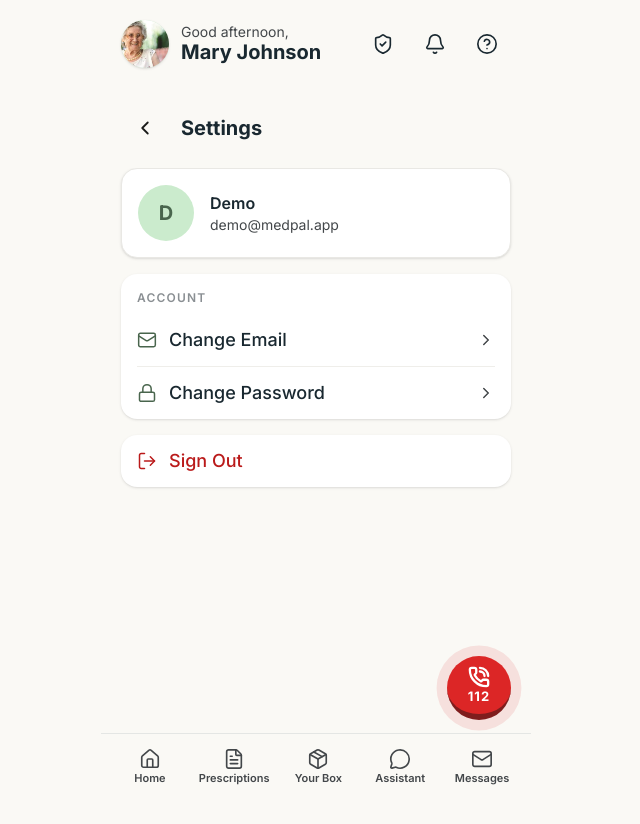
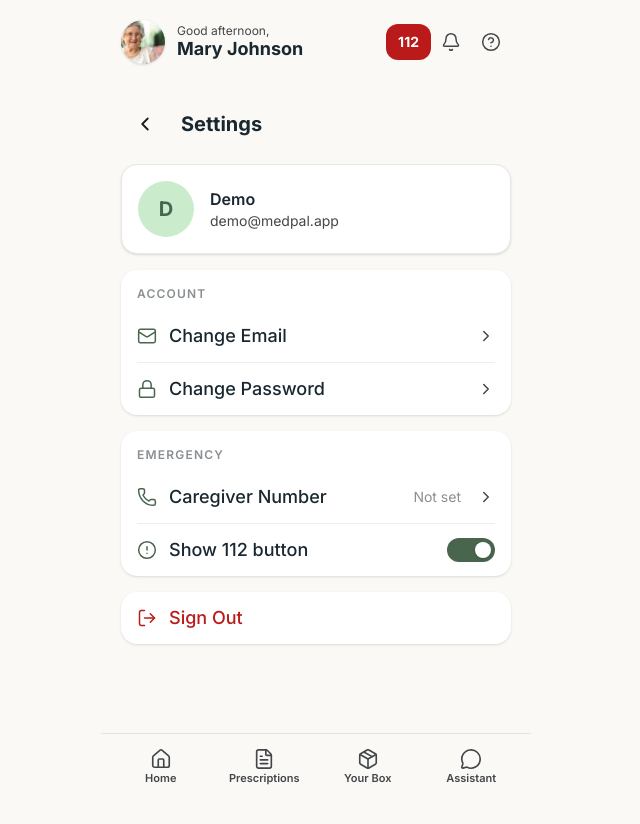
Before and after one commit to RicardoValadas13/MedPal, a React (Vite) app in the folder medpal/: page /settings in a window 1280 px wide. Shown: the top 824 px of the page, without its empty margins (324-964 px from the left). Built offline with nearby package versions, Linux system fonts and the light colour scheme; no server answers; the database is empty.

Commit message:
Fixed notifications

```diff
--- a/medpal/src/components/AppShell.tsx
+++ b/medpal/src/components/AppShell.tsx
@@ -3,7 +3,6 @@ import { BottomNav } from './BottomNav'
 import { TopBar } from './TopBar'
 import { useMedicationReminders } from '../lib/reminders'
 import { WalkthroughOverlay } from './WalkthroughOverlay'
-import { EmergencyButton } from './EmergencyButton'
 
 export function AppShell() {
   useMedicationReminders()
@@ -14,7 +13,6 @@ export function AppShell() {
         <Outlet />
       </main>
       <BottomNav />
-      <EmergencyButton variant="floating" />
       <WalkthroughOverlay />
     </div>
   )
--- a/medpal/src/components/BottomNav.tsx
+++ b/medpal/src/components/BottomNav.tsx
@@ -1,6 +1,5 @@
 import { NavLink } from 'react-router-dom'
-import { Home, FileText, MessageCircle, Package, Mail } from 'lucide-react'
-import { useSupportInbox } from '../lib/support'
+import { Home, FileText, MessageCircle, Package } from 'lucide-react'
 import { pt } from '../i18n/pt'
 
 const links = [
@@ -8,12 +7,9 @@ const links = [
   { to: '/prescriptions', label: pt.nav.prescriptions, Icon: FileText, end: false, walkId: 'nav-prescriptions' },
   { to: '/box', label: pt.nav.yourBox, Icon: Package, end: false, walkId: 'nav-box' },
   { to: '/assistant', label: pt.nav.assistant, Icon: MessageCircle, end: false, walkId: 'nav-assistant' },
-  { to: '/messages', label: pt.nav.messages, Icon: Mail, end: false, walkId: 'nav-messages' },
 ]
 
 export function BottomNav() {
-  const unread = useSupportInbox()
-
   return (
     <nav
       className="fixed bottom-0 left-1/2 -translate-x-1/2 w-full max-w-[430px] bg-[#faf9f5] border-t border-[#c3c7ca]/40 flex z-40 px-2 pt-2"
@@ -35,17 +31,7 @@ export function BottomNav() {
         >
           {({ isActive }) => (
             <>
-              <span className="relative">
-                <Icon size={22} strokeWidth={isActive ? 2.2 : 1.8} />
-                {to === '/messages' && unread > 0 && (
-                  <span
-                    aria-label={`${unread} ${pt.admin.unreadSuffix}`}
-                    className="absolute -top-1.5 -right-2 min-w-[18px] h-[18px] px-1 rounded-full bg-[#ba1a1a] text-white text-[11px] font-bold flex items-center justify-center"
-                  >
-                    {unread > 9 ? '9+' : unread}
-                  </span>
-                )}
-              </span>
+              <Icon size={22} strokeWidth={isActive ? 2.2 : 1.8} />
               <span className="text-[11px] font-semibold leading-tight">{label}</span>
             </>
           )}
--- a/medpal/src/components/EmergencyButton.tsx
+++ b/medpal/src/components/EmergencyButton.tsx
@@ -23,7 +23,7 @@ type Stage = 'idle' | 'confirm' | 'announcing'
 export function EmergencyButton({
   variant = 'floating',
 }: {
-  variant?: 'floating' | 'banner'
+  variant?: 'floating' | 'banner' | 'inline'
 }) {
   const [stage, setStage] = useState<Stage>('idle')
   const playbackRef = useRef<AnnouncementPlayback | null>(null)
@@ -65,18 +65,25 @@ export function EmergencyButton({
 
   const button =
     variant === 'floating' ? (
-      // Round FAB pinned to the bottom-right corner of the 430px app
-      // frame, 80px up so it clears the bottom nav.
-      <div className="fixed bottom-[80px] left-1/2 -translate-x-1/2 w-full max-w-[430px] z-50 pointer-events-none flex justify-end pr-5">
+      <div className="fixed top-[76px] left-1/2 -translate-x-1/2 w-full max-w-[430px] z-50 pointer-events-none flex justify-end pr-5">
         <button
           onClick={openConfirm}
           aria-label={`${pt.emergency.button} — ${pt.emergency.confirmTitle}`}
-          className={`${FACE} !rounded-full animate-emergency-pulse pointer-events-auto w-16 h-16 !flex-col !gap-0`}
+          className="pointer-events-auto flex items-center gap-2 px-4 h-11 rounded-full bg-[#efeeea] text-[#192830] font-semibold text-sm shadow-sm transition active:scale-95"
         >
-          <PhoneCall size={22} strokeWidth={2.5} aria-hidden />
-          <span className="text-[13px] leading-tight">112</span>
+          <Phone size={16} strokeWidth={2.5} aria-hidden />
+          <span>112</span>
         </button>
       </div>
+    ) : variant === 'inline' ? (
+      <button
+        data-walkthrough="topbar-emergency"
+        onClick={openConfirm}
+        aria-label={`${pt.emergency.button} — ${pt.emergency.confirmTitle}`}
+        className="px-3 h-9 flex items-center justify-center rounded-xl bg-[#ba1a1a] text-white hover:bg-[#9b1515] transition-colors active:scale-95 font-bold text-sm"
+      >
+        112
+      </button>
     ) : (
       <button
         onClick={openConfirm}
--- a/medpal/src/components/TopBar.tsx
+++ b/medpal/src/components/TopBar.tsx
@@ -1,10 +1,12 @@
-import { Bell, ShieldCheck, HelpCircle, Inbox } from 'lucide-react'
+import { Bell, HelpCircle, Inbox } from 'lucide-react'
 import { useEffect, useState } from 'react'
 import { Link, useNavigate } from 'react-router-dom'
 import { useWalkthrough } from '../contexts/WalkthroughContext'
 import { supabase } from '../lib/supabase'
 import { useAuth } from '../contexts/AuthContext'
 import { pt } from '../i18n/pt'
+import { EmergencyButton } from './EmergencyButton'
+import { useEmergencySettings } from '../lib/emergencySettings'
 
 function getGreeting() {
   const h = new Date().getHours()
@@ -23,6 +25,7 @@ export function TopBar() {
   const initial = displayName.split(' ').map(w => w[0]).join('')
   const [imgFailed, setImgFailed] = useState(false)
   const [isAdmin, setIsAdmin] = useState(false)
+  const { enabled: emergencyEnabled } = useEmergencySettings()
 
   useEffect(() => {
     if (!user) return
@@ -36,11 +39,11 @@ export function TopBar() {
 
   return (
     <header className="sticky top-0 z-40 bg-[#faf9f5] px-5 pb-4" style={{ paddingTop: 'max(20px, env(safe-area-inset-top))' }}>
-      <div className="flex justify-between items-start">
+      <div className="flex justify-between items-center">
         <div className="flex items-center gap-3">
           <button
-            onClick={() => navigate('/analytics')}
-            className="w-12 h-12 rounded-full bg-[#cbebcd] flex items-center justify-center text-[#49654d] font-bold text-lg shrink-0 shadow-sm active:scale-95 transition-transform overflow-hidden"
+            onClick={() => navigate('/settings')}
+            className="w-11 h-11 rounded-full bg-[#cbebcd] flex items-center justify-center text-[#49654d] font-bold text-lg shrink-0 shadow-sm active:scale-95 transition-transform overflow-hidden"
           >
             {imgFailed ? initial : (
               <img
@@ -52,39 +55,33 @@ export function TopBar() {
             )}
           </button>
           <div>
-            <p className="text-sm text-[#43474a] leading-tight">{getGreeting()}</p>
-            <p className="text-xl font-bold text-[#192830] leading-tight">{displayName}</p>
+            <p className="text-xs text-[#43474a] leading-tight">{getGreeting()}</p>
+            <p className="text-lg font-bold text-[#192830] leading-tight">{displayName}</p>
           </div>
         </div>
-        <div className="flex items-center gap-1">
+        <div className="flex items-center">
           {isAdmin && (
             <Link
               to="/admin"
               aria-label={pt.admin.title}
-              className="min-w-[48px] min-h-[48px] flex items-center justify-center rounded-full text-[#192830] hover:bg-[#efeeea] transition-colors active:scale-95"
+              className="w-10 h-10 flex items-center justify-center rounded-full text-[#43474a] hover:bg-[#efeeea] transition-colors active:scale-95"
             >
-              <Inbox size={22} strokeWidth={1.8} />
+              <Inbox size={20} strokeWidth={1.8} />
             </Link>
           )}
-          <Link
-            to="/caregiver"
-            aria-label="Caregiver"
-            className="min-w-[48px] min-h-[48px] flex items-center justify-center rounded-full text-[#192830] hover:bg-[#efeeea] transition-colors active:scale-95"
-          >
-            <ShieldCheck size={22} strokeWidth={1.8} />
-          </Link>
+          {emergencyEnabled && <EmergencyButton variant="inline" />}
           <button
             aria-label="Notifications"
-            className="min-w-[48px] min-h-[48px] flex items-center justify-center rounded-full text-[#192830] hover:bg-[#efeeea] transition-colors active:scale-95"
+            className="w-10 h-10 flex items-center justify-center rounded-full text-[#43474a] hover:bg-[#efeeea] transition-colors active:scale-95"
           >
-            <Bell size={22} strokeWidth={1.8} />
+            <Bell size={20} strokeWidth={1.8} />
           </button>
           <button
             onClick={start}
             aria-label="Start tour"
-            className="min-w-[48px] min-h-[48px] flex items-center justify-center rounded-full text-[#192830] hover:bg-[#efeeea] transition-colors active:scale-95"
+            className="w-10 h-10 flex items-center justify-center rounded-full text-[#43474a] hover:bg-[#efeeea] transition-colors active:scale-95"
           >
-            <HelpCircle size={22} strokeWidth={1.8} />
+            <HelpCircle size={20} strokeWidth={1.8} />
           </button>
         </div>
       </div>
--- /dev/null
+++ b/medpal/src/lib/emergencySettings.ts
@@ -0,0 +1,33 @@
+import { useState, useEffect } from 'react'
+
+const EVENT = 'emergency-settings-changed'
+
+export function useEmergencySettings() {
+  const [enabled, setEnabledState] = useState(
+    () => localStorage.getItem('emergency_enabled') !== 'false'
+  )
+  const [caregiverNumber, setCaregiverNumberState] = useState(
+    () => localStorage.getItem('caregiver_number') ?? ''
+  )
+
+  useEffect(() => {
+    function sync() {
+      setEnabledState(localStorage.getItem('emergency_enabled') !== 'false')
+      setCaregiverNumberState(localStorage.getItem('caregiver_number') ?? '')
+    }
+    window.addEventListener(EVENT, sync)
+    return () => window.removeEventListener(EVENT, sync)
+  }, [])
+
+  function setEnabled(v: boolean) {
+    localStorage.setItem('emergency_enabled', String(v))
+    window.dispatchEvent(new Event(EVENT))
+  }
+
+  function setCaregiverNumber(v: string) {
+    localStorage.setItem('caregiver_number', v)
+    window.dispatchEvent(new Event(EVENT))
+  }
+
+  return { enabled, setEnabled, caregiverNumber, setCaregiverNumber }
+}
--- a/medpal/src/pages/SettingsPage.tsx
+++ b/medpal/src/pages/SettingsPage.tsx
@@ -1,20 +1,23 @@
 import { useState } from 'react'
 import { useNavigate } from 'react-router-dom'
-import { ChevronLeft, LogOut, Lock, Mail, Eye, EyeOff } from 'lucide-react'
+import { ChevronLeft, LogOut, Lock, Mail, Eye, EyeOff, Phone, AlertCircle } from 'lucide-react'
 import { useAuth } from '../contexts/AuthContext'
 import { supabase } from '../lib/supabase'
+import { useEmergencySettings } from '../lib/emergencySettings'
 
 export function SettingsPage() {
   const { user, signOut } = useAuth()
   const navigate = useNavigate()
 
-  const [section, setSection] = useState<'main' | 'password' | 'email'>('main')
+  const [section, setSection] = useState<'main' | 'password' | 'email' | 'caregiver'>('main')
   const [newPassword, setNewPassword] = useState('')
   const [confirmPassword, setConfirmPassword] = useState('')
   const [showPassword, setShowPassword] = useState(false)
   const [newEmail, setNewEmail] = useState('')
   const [status, setStatus] = useState<{ type: 'success' | 'error'; msg: string } | null>(null)
   const [loading, setLoading] = useState(false)
+  const { enabled: emergencyEnabled, setEnabled: setEmergencyEnabled, caregiverNumber, setCaregiverNumber } = useEmergencySettings()
+  const [caregiverInput, setCaregiverInput] = useState(caregiverNumber)
 
   async function handleSignOut() {
     await signOut()
@@ -76,7 +79,7 @@ export function SettingsPage() {
           <ChevronLeft size={22} strokeWidth={2} />
         </button>
         <h1 className="text-xl font-bold text-[#192830]">
-          {section === 'main' ? 'Settings' : section === 'password' ? 'Change Password' : 'Change Email'}
+          {section === 'main' ? 'Settings' : section === 'password' ? 'Change Password' : section === 'email' ? 'Change Email' : 'Caregiver Number'}
         </h1>
       </header>
 
@@ -116,6 +119,35 @@ export function SettingsPage() {
                 <span className="flex-1 text-left text-[#192830] font-medium">Change Password</span>
                 <ChevronLeft size={18} className="text-[#43474a] rotate-180" />
               </button>
+            </div>
+
+            {/* Emergency */}
+            <div className="bg-white rounded-2xl shadow-sm overflow-hidden" data-walkthrough="settings-emergency">
+              <p className="px-4 pt-4 pb-2 text-xs font-semibold text-[#8a8f93] uppercase tracking-widest">
+                Emergency
+              </p>
+              <button
+                onClick={() => { setCaregiverInput(caregiverNumber); setSection('caregiver') }}
+                className="w-full flex items-center gap-3 px-4 min-h-[52px] hover:bg-[#f5f4f0] transition-colors active:bg-[#efeeea]"
+              >
+                <Phone size={20} className="text-[#49654d]" strokeWidth={1.8} />
+                <span className="flex-1 text-left text-[#192830] font-medium">Caregiver Number</span>
+                <span className="text-sm text-[#8a8f93] mr-1">{caregiverNumber || 'Not set'}</span>
+                <ChevronLeft size={18} className="text-[#43474a] rotate-180" />
+              </button>
+              <div className="h-px bg-[#efeeea] mx-4" />
+              <div className="flex items-center gap-3 px-4 min-h-[52px]">
+                <AlertCircle size={20} className="text-[#49654d]" strokeWidth={1.8} />
+                <span className="flex-1 text-[#192830] font-medium">Show 112 button</span>
+                <button
+                  onClick={() => setEmergencyEnabled(!emergencyEnabled)}
+                  aria-checked={emergencyEnabled}
+                  role="switch"
+                  className={`relative w-12 h-6 rounded-full transition-colors ${emergencyEnabled ? 'bg-[#49654d]' : 'bg-[#c3c7ca]'}`}
+                >
+                  <span className={`absolute top-1 left-1 w-4 h-4 rounded-full bg-white shadow transition-transform ${emergencyEnabled ? 'translate-x-6' : 'translate-x-0'}`} />
+                </button>
+              </div>
             </div>
 
             {/* Sign out */}
@@ -183,6 +215,27 @@ export function SettingsPage() {
           </form>
         )}
 
+        {section === 'caregiver' && (
+          <div className="space-y-4">
+            <div className="bg-white rounded-2xl shadow-sm p-4 space-y-1.5">
+              <label className="text-sm font-medium text-[#192830]">Phone number</label>
+              <input
+                type="tel"
+                value={caregiverInput}
+                onChange={e => setCaregiverInput(e.target.value)}
+                placeholder="+351 900 000 000"
+                className="w-full border border-[#c3c7ca] rounded-xl px-4 py-3 text-[#192830] text-base focus:outline-none focus:border-[#49654d]"
+              />
+            </div>
+            <button
+              onClick={() => { setCaregiverNumber(caregiverInput.trim()); setSection('main') }}
+              className="w-full bg-[#192830] text-white rounded-2xl py-4 font-semibold text-base active:scale-95 transition-transform"
+            >
+              Save
+            </button>
+          </div>
+        )}
+
         {section === 'email' && (
           <form onSubmit={handleChangeEmail} className="space-y-4">
             <div className="bg-white rounded-2xl shadow-sm p-4 space-y-4">
```
Also changed, not shown: medpal/src/contexts/WalkthroughContext.tsx (+19 -12 lines), medpal/src/pages/HomePage.tsx (+7 -4 lines), 1 other file (tests, documents, lock files or other folders).
